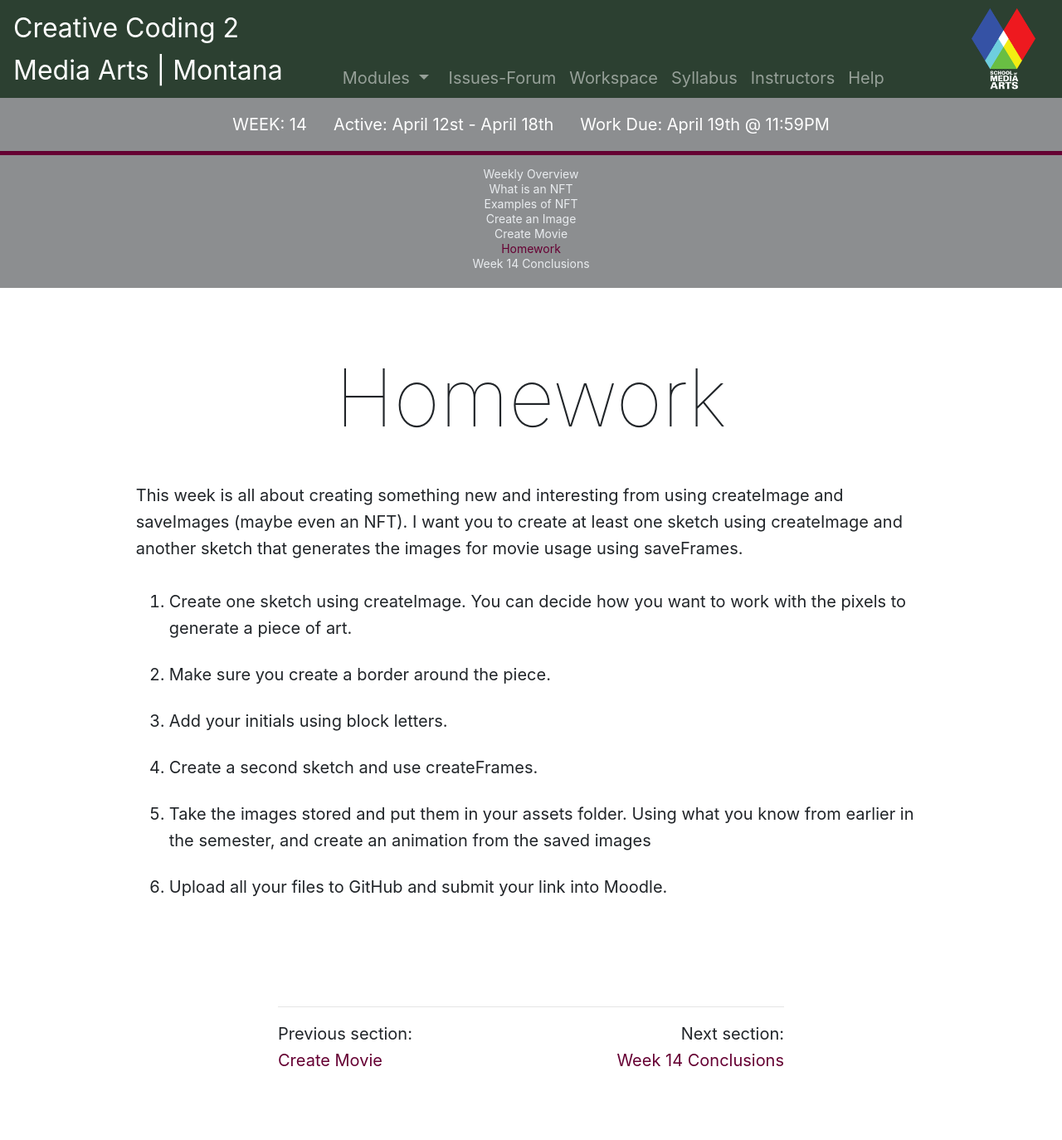
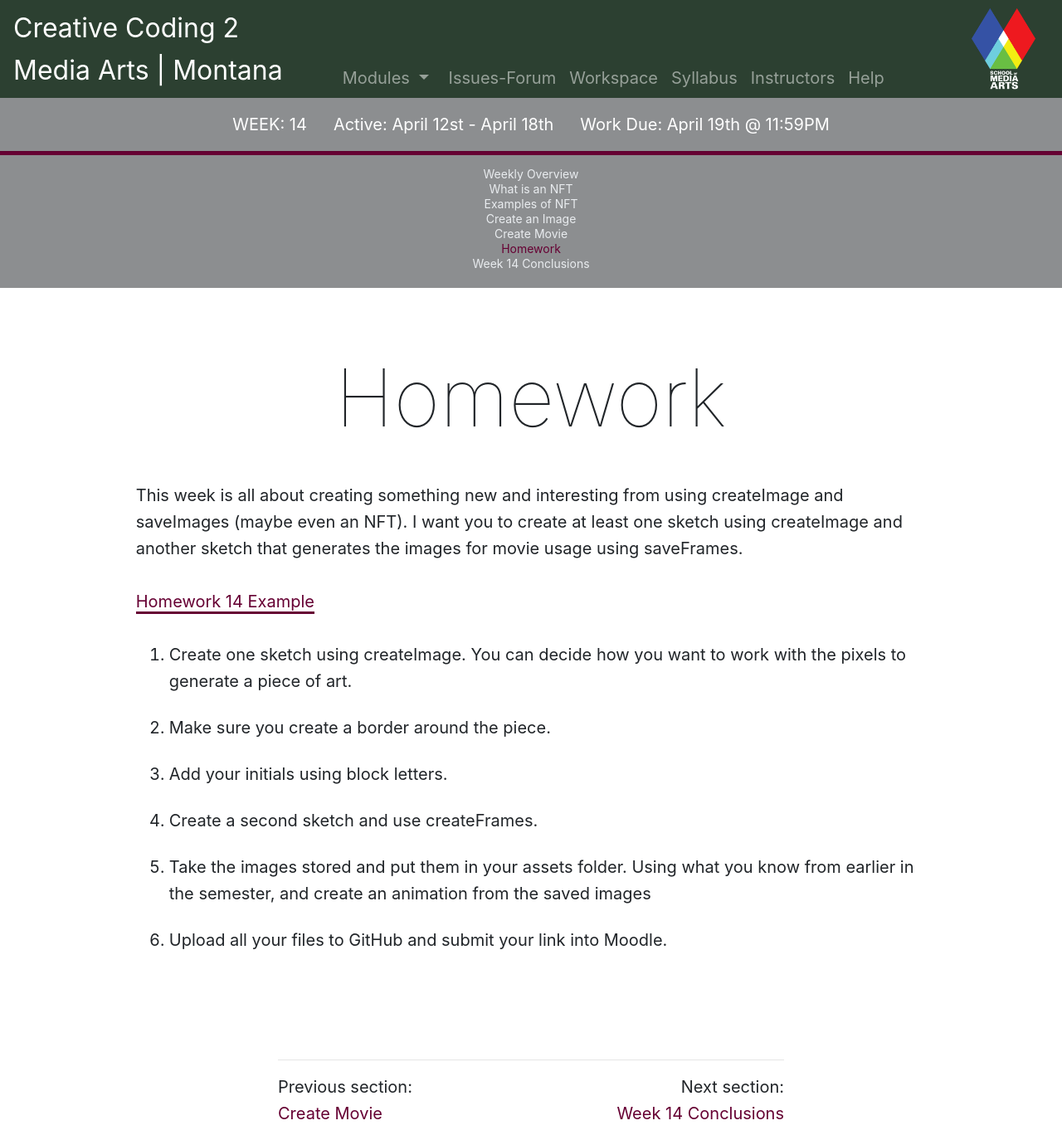
Before and after one commit to Montana-Media-Arts/220-creative-coding2-Spring2021, a Jekyll site: the page built from modules/week-14/_posts/2003-02-01-homework.md, in a window 1280 px wide. Shown: the whole page at 83% size. Built offline with Jekyll 4.4.1, drawn with Linux system fonts in a browser that asks for light colours; nearby versions of some CDN libraries; comment, search, counter and statistics services are not loaded; before the commit the page ends 1310 px from its top, so only the background shows below that.

Commit message:
Update 2003-02-01-homework.md

```diff
--- a/modules/week-14/_posts/2003-02-01-homework.md
+++ b/modules/week-14/_posts/2003-02-01-homework.md
@@ -7,6 +7,8 @@ module: 14
 
 This week is all about creating something new and interesting from using createImage and saveImages (maybe even an NFT).  I want you to create at least one sketch using createImage and another sketch that generates the images for movie usage using saveFrames.
 
+<a href="https://github.com/Montana-Media-Arts/220_CreativeCoding2-Spring2021-Samples/tree/main/Homework%2014" target="_new">Homework 14 Example</a>
+
 1. Create one sketch using createImage. You can decide how you want to work with the pixels to generate a piece of art.
 2. Make sure you create a border around the piece.
 3. Add your initials using block letters.
```
